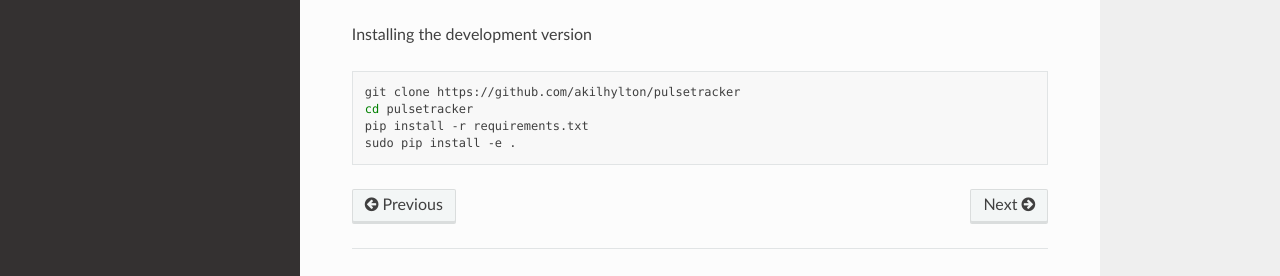
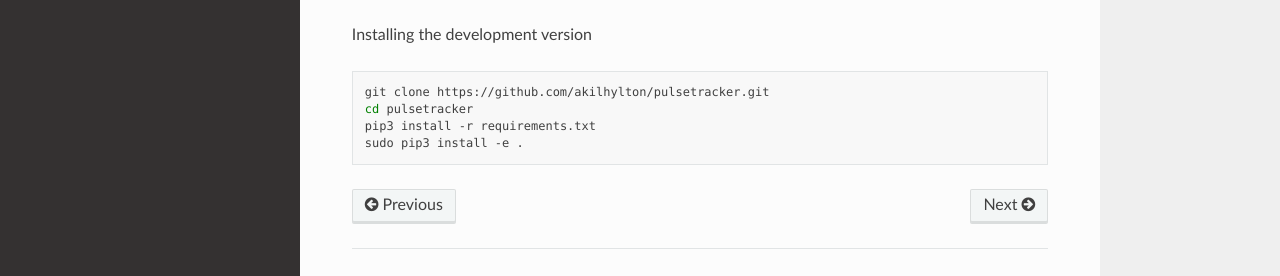
Before and after one commit to k105la/pulsetracker, a Sphinx documentation site: the page built from docs/install.rst, in a window 1280 px wide. Shown: the part 268-544 px from the top of the page. Built offline with Sphinx 7.4.7 and the Read the Docs theme 2.0.0, drawn with Linux system fonts in a browser that asks for light colours.

Commit message:
Updated docs

```diff
--- a/docs/index.rst
+++ b/docs/index.rst
@@ -18,7 +18,7 @@
 
   import pulse as p
   pulse = p.Pulse()
-  pulse.video_to_frames('./path/to/video.mp4')
+  pulse.video_to_frames("./path/to/video.mp4")
   pulse.bpm()
 
 
--- a/docs/install.rst
+++ b/docs/install.rst
@@ -14,7 +14,7 @@
 
 .. code-block:: bash
 
-    git clone https://github.com/akilhylton/pulsetracker
+    git clone https://github.com/akilhylton/pulsetracker.git
     cd pulsetracker
-    pip install -r requirements.txt
-    sudo pip install -e .
+    pip3 install -r requirements.txt
+    sudo pip3 install -e .
```
Also changed, not shown: other parts of docs/index.rst (+1 -1 lines).
